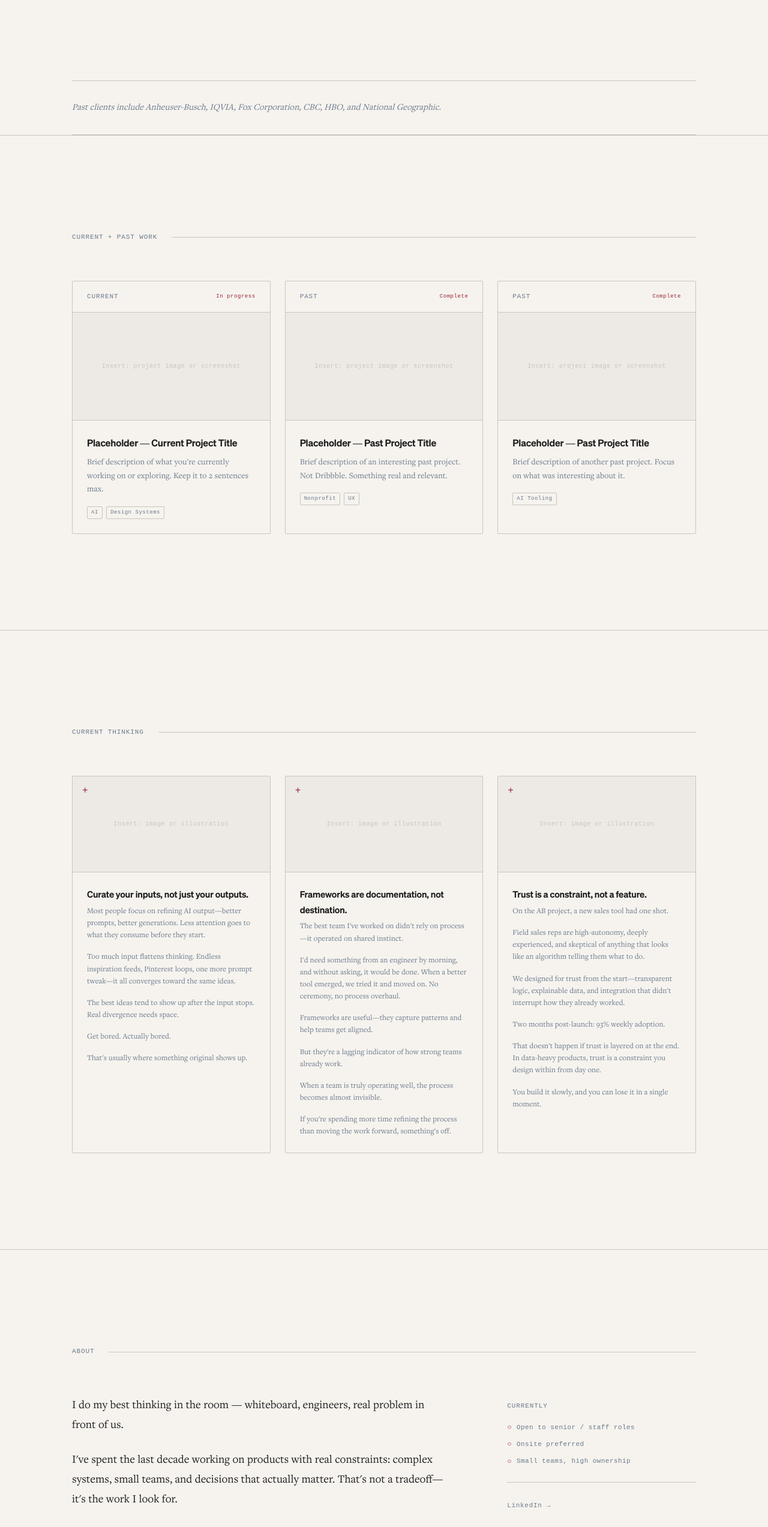
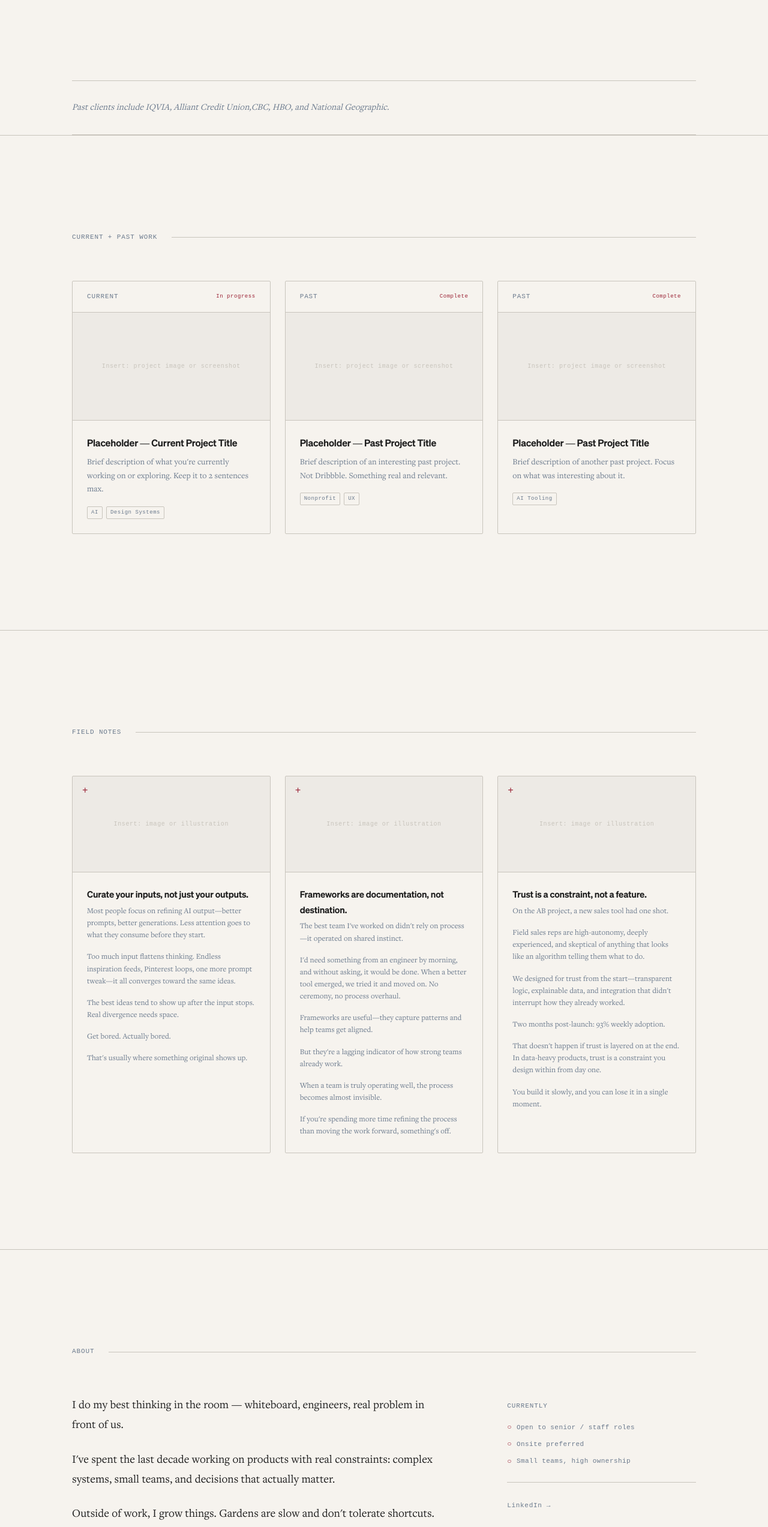
Before and after one commit to nightprince-leo/jacob-portfolio, a Next.js app: page / in a window 1280 px wide. Shown: the part 1440-3985 px from the top of the page at 60% size. Built offline with nearby package versions, Linux system fonts and the light colour scheme.

Commit message:
Hot takes content updates

```diff
--- a/components/HotTakes.js
+++ b/components/HotTakes.js
@@ -6,7 +6,7 @@ export default function HotTakes() {
     <section className={styles.section}>
       <div className={styles.container}>
         <div className={styles.header}>
-          <span className="t-label">Current Thinking</span>
+          <span className="t-label">Field Notes</span>
           <hr className="divider" style={{ flex: 1 }} />
         </div>
         <div className={styles.grid}>
--- a/content.js
+++ b/content.js
@@ -18,7 +18,7 @@ export const HERO = {
 };
 
 export const CREDIBILITY = {
-  line: "Past clients include Anheuser-Busch, IQVIA, Fox Corporation, CBC, HBO, and National Geographic.",
+  line: "Past clients include IQVIA, Alliant Credit Union,CBC, HBO, and National Geographic.",
 };
 
 /** Homepage case study grid — section heading above the cards */
@@ -339,9 +339,8 @@ export const HOT_TAKES = [
 export const ABOUT = {
   paragraphs: [
     "I do my best thinking in the room — whiteboard, engineers, real problem in front of us.",
-    "I've spent the last decade working on products with real constraints: complex systems, small teams, and decisions that actually matter. That's not a tradeoff—it's the work I look for.",
+    "I've spent the last decade working on products with real constraints: complex systems, small teams, and decisions that actually matter.",
     "Outside of work, I grow things. Gardens are slow and don't tolerate shortcuts. Strategy games scratch the same itch—clear rules, many paths, no perfect answer.",
-    "I'm drawn to frontier problems. The ones few have solved before.",
   ],
 };
 
```
